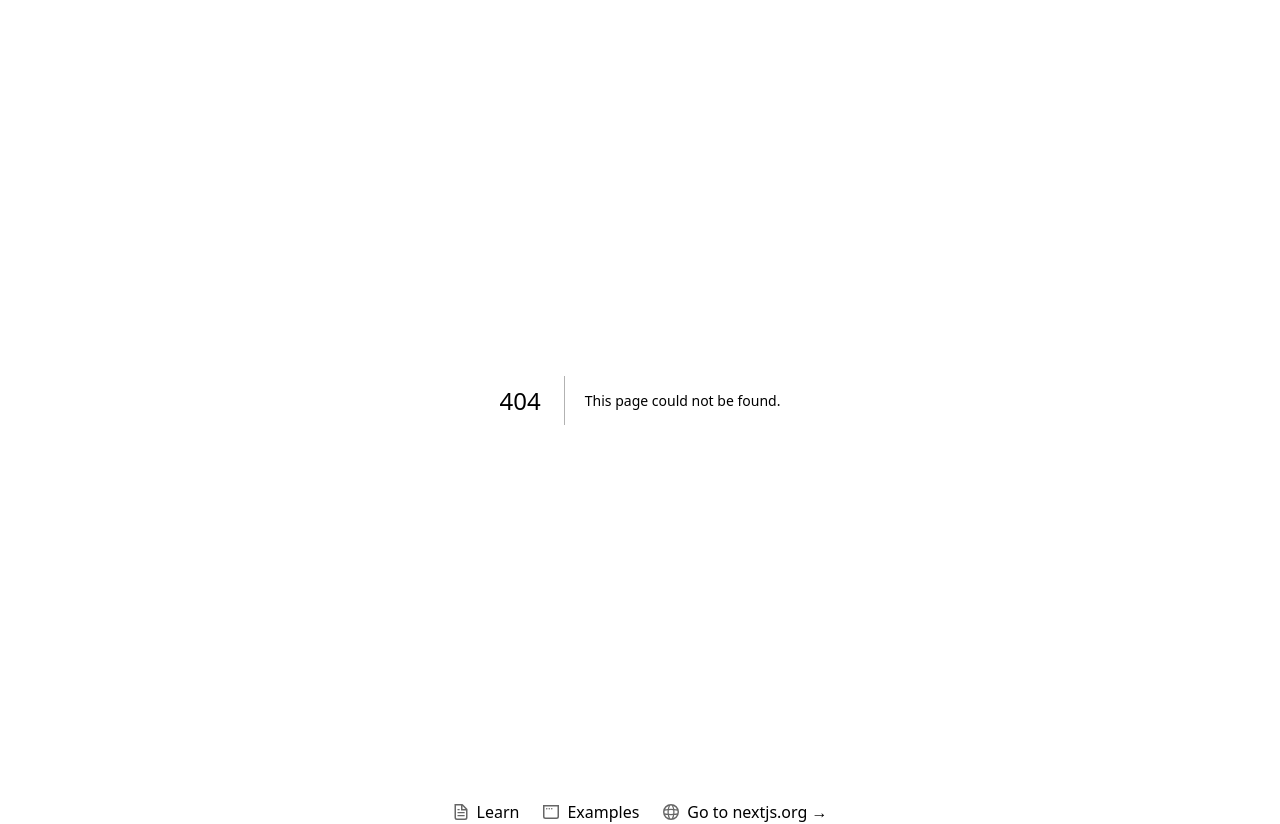
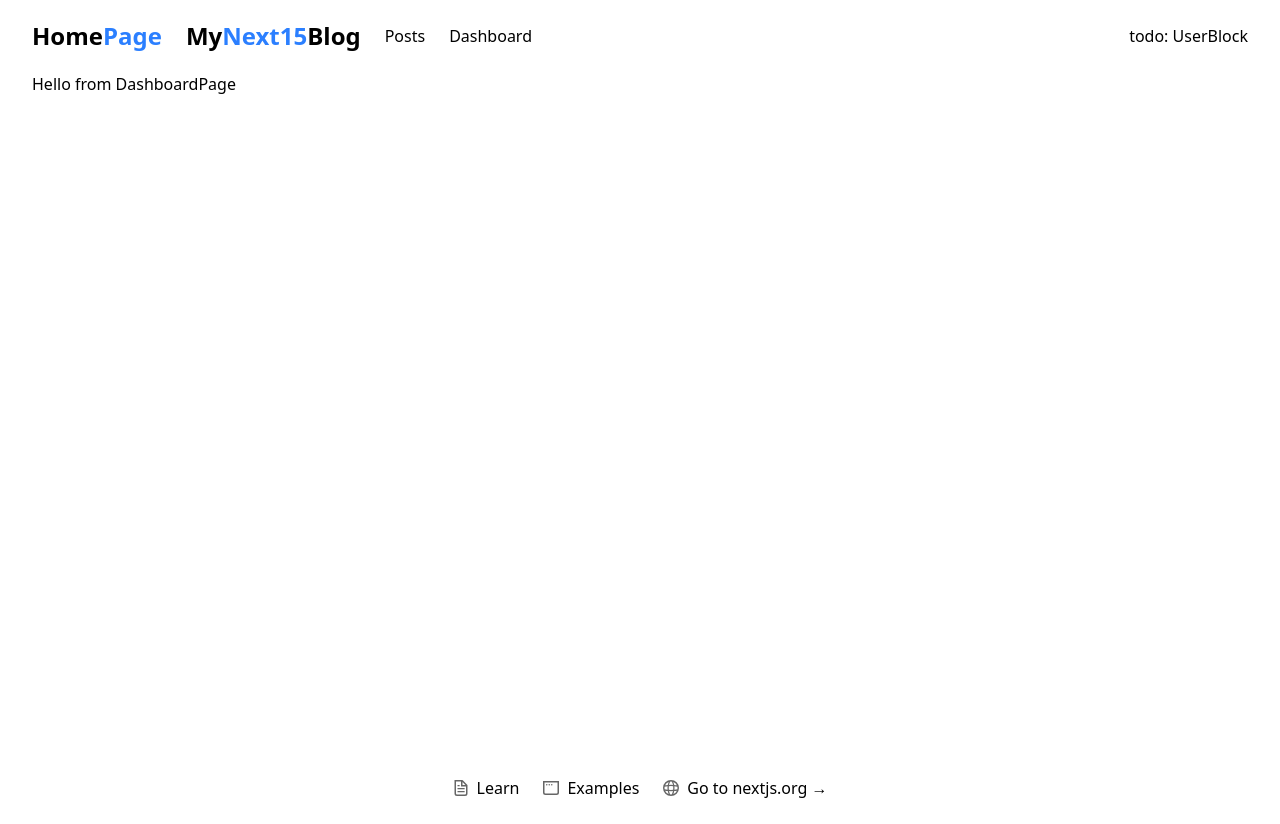
Before and after one commit to abr-ya/next-prisma-blog, a Next.js app: page /dashboard in a window 1280 px wide. Before the commit this address had no page. After the commit the page ends 800 px from the top, so only its background shows below. Built offline with nearby package versions, Linux system fonts and the light colour scheme.

Commit message:
feat: Add Blog Layout and Pages

```diff
--- /dev/null
+++ b/app/(blog)/_components/BlogNavbar.tsx
@@ -0,0 +1,34 @@
+import Link from "next/link";
+
+const BlogNavbar = () => {
+  return (
+    <nav className="py-5 flex items-center justify-between">
+      <div className="flex items-center gap-6">
+        <Link href="/">
+          <div className="text-2xl font-semibold">
+            Home<span className="text-blue-500">Page</span>
+          </div>
+        </Link>
+
+        <Link href="/posts">
+          <h1 className="text-2xl font-semibold">
+            My<span className="text-blue-500">Next15</span>Blog
+          </h1>
+        </Link>
+
+        <div className="hidden sm:flex items-center gap-6">
+          <Link className="text-md font-medium hover:text-blue-500 transition-colors" href="/posts">
+            Posts
+          </Link>
+          <Link className="text-md font-medium hover:text-blue-500 transition-colors" href="/dashboard">
+            Dashboard
+          </Link>
+        </div>
+      </div>
+
+      <div className="flex items-center gap-4">todo: UserBlock</div>
+    </nav>
+  );
+};
+
+export default BlogNavbar;
--- /dev/null
+++ b/app/(blog)/dashboard/page.tsx
@@ -0,0 +1,7 @@
+const DashboardPage = () => {
+  return (
+    <main className="flex flex-col gap-[32px] row-start-2 items-center sm:items-start">Hello from DashboardPage</main>
+  );
+};
+
+export default DashboardPage;
--- /dev/null
+++ b/app/(blog)/layout.tsx
@@ -0,0 +1,14 @@
+import NextFooter from "@/components/layout/NextFooter";
+import BlogNavbar from "./_components/BlogNavbar";
+
+const blogLayout = ({ children }: { children: React.ReactNode }) => {
+  return (
+    <>
+      <BlogNavbar />
+      <main className="flex h-[calc(100vh-96px)] flex-col">{children}</main>
+      <NextFooter />
+    </>
+  );
+};
+
+export default blogLayout;
--- /dev/null
+++ b/app/(blog)/posts/page.tsx
@@ -0,0 +1,5 @@
+const PostsPage = () => {
+  return <main className="flex flex-col gap-[32px] row-start-2 items-center sm:items-start">Hello from PostsPage</main>;
+};
+
+export default PostsPage;
--- a/app/layout.tsx
+++ b/app/layout.tsx
@@ -1,7 +1,6 @@
 import type { Metadata } from "next";
 import { Geist, Geist_Mono } from "next/font/google";
 import "./globals.css";
-import NextFooter from "@/components/layout/NextFooter";
 
 const geistSans = Geist({ variable: "--font-geist-sans", subsets: ["latin"] });
 const geistMono = Geist_Mono({ variable: "--font-geist-mono", subsets: ["latin"] });
@@ -14,9 +13,8 @@ export const metadata: Metadata = {
 
 const RootLayout = ({ children }: Readonly<{ children: React.ReactNode }>) => (
   <html lang="en">
-    <body className={`${geistSans.variable} ${geistMono.variable} antialiased`}>
+    <body className={`${geistSans.variable} ${geistMono.variable} antialiased mx-auto px-4 sm:px-6 lg:px-8`}>
       {children}
-      <NextFooter />
     </body>
   </html>
 );
--- a/app/page.tsx
+++ b/app/page.tsx
@@ -1,7 +1,10 @@
+import Link from "next/link";
+
 const HomePage = () => {
   return (
-    <div className="grid grid-rows-[20px_1fr_20px] items-center justify-items-center min-h-screen p-8 pb-20 gap-16 sm:p-20 font-[family-name:var(--font-geist-sans)]">
-      <main className="flex flex-col gap-[32px] row-start-2 items-center sm:items-start">Hello from Next 15!</main>
+    <div className="flex items-center justify-items-center min-h-screen p-8 pb-20 gap-16 sm:p-20 font-[family-name:var(--font-geist-sans)]">
+      <main className="flex flex-col gap-[32px] items-center sm:items-start">Hello from Next 15!</main>
+      <Link href="/posts">Go to the Blog</Link>
     </div>
   );
 };
```
